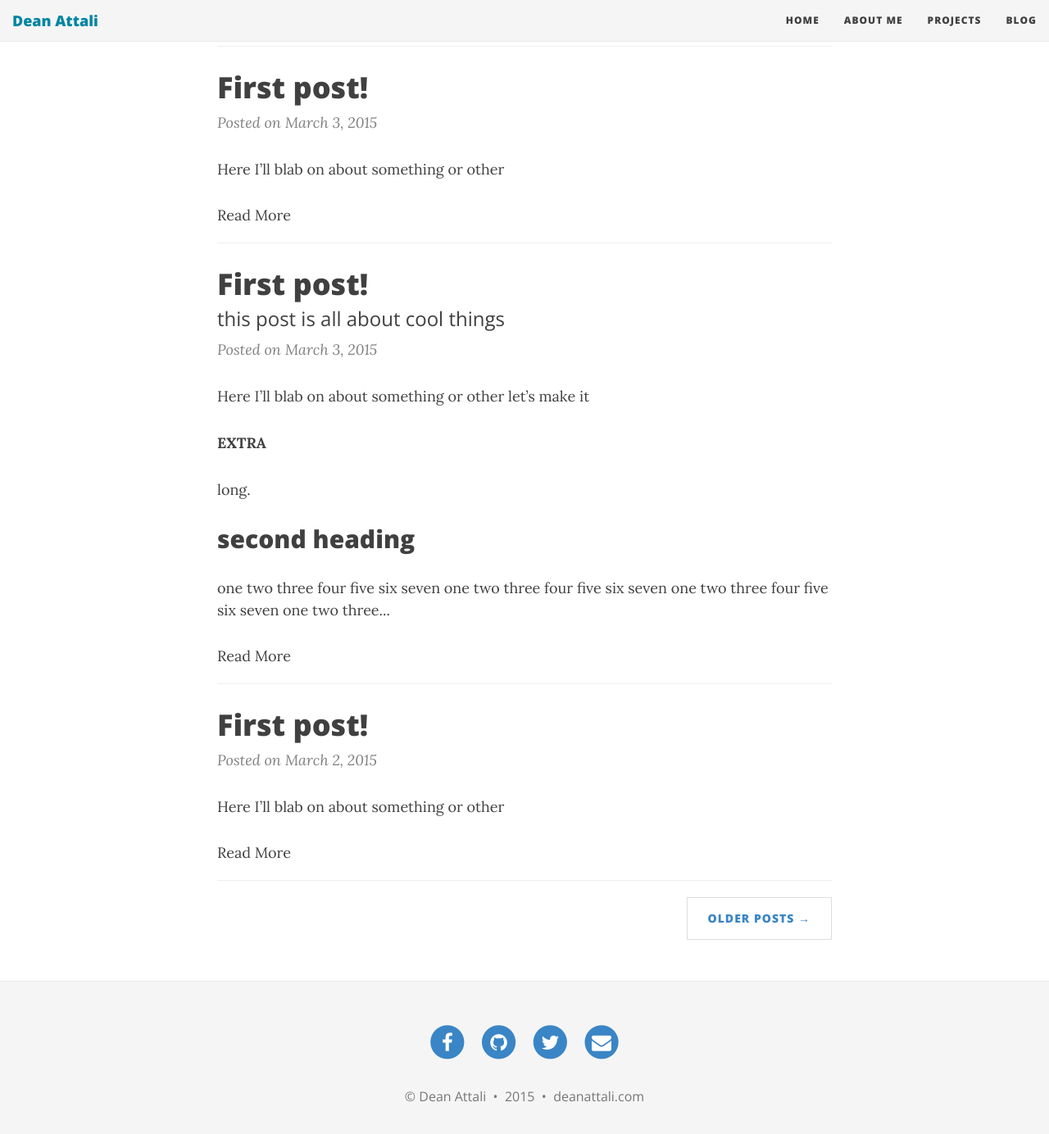
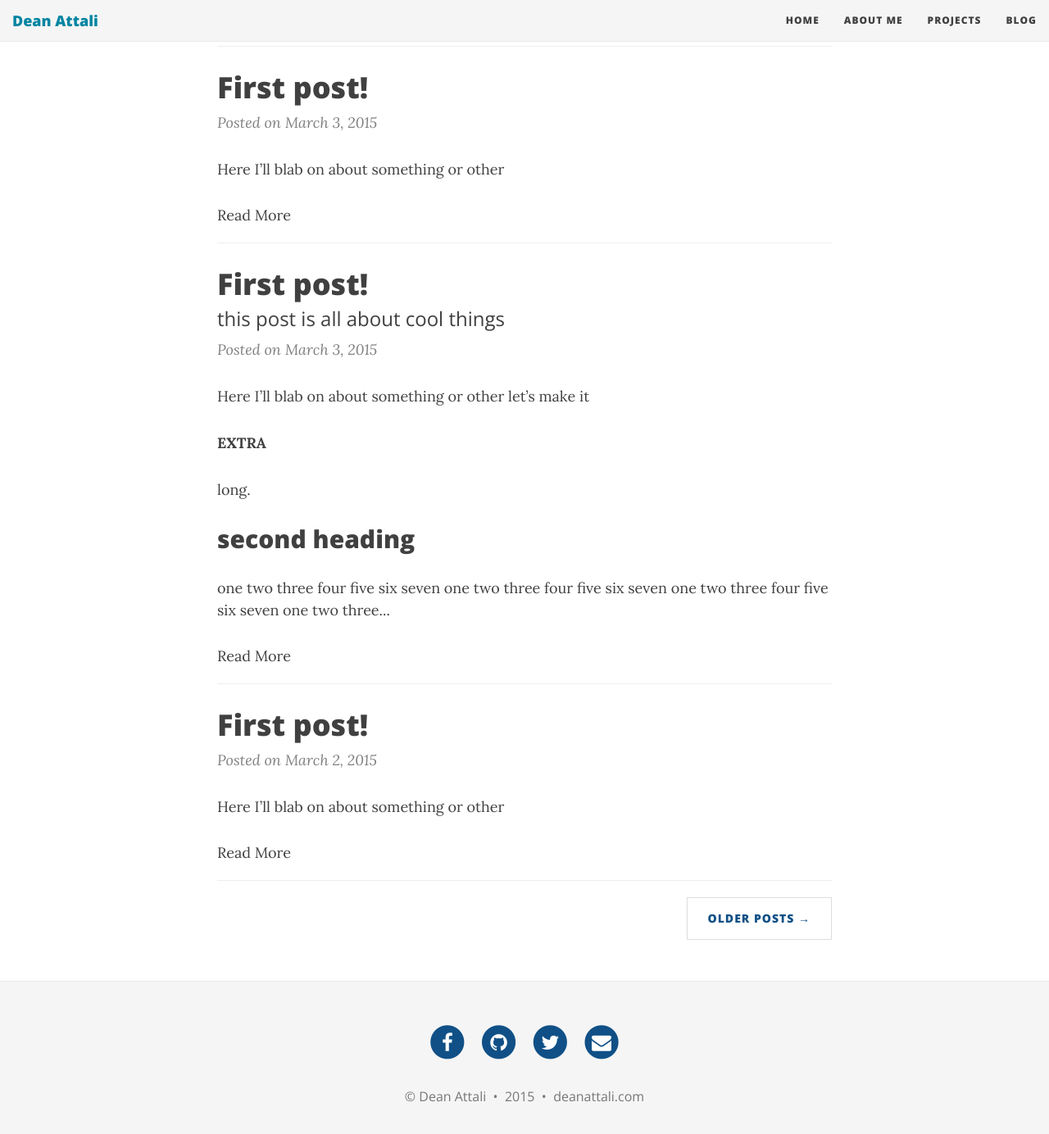
Before and after one commit to daattali/daattali.github.io, a Jekyll site: the page built from index.html, in a window 1280 px wide and 1400 px high, scrolled down 756 px. Shown: the top 1384 px of the window at 82% size. Built offline with Jekyll 4.4.1, drawn with Linux system fonts in a browser that asks for light colours; nearby versions of some CDN libraries; Markdown is read by kramdown in place of the engine named in the settings; the list of posts is cut into pages by our own code.

Commit message:
fix link colours

```diff
--- a/css/main.css
+++ b/css/main.css
@@ -22,7 +22,7 @@ h1,h2,h3,h4,h5,h6 {
   font-weight: 800;
 }
 a {
-  color: #3A85C5;
+  color: #105086;
 }
 a:hover,
 a:focus {
@@ -177,6 +177,10 @@ footer {
   font-size: 14px;
 }
 
+footer a {
+  color: #105086;
+}
+
 footer .list-inline {
   margin: 0;
   padding: 0;
@@ -237,6 +241,12 @@ header .page-heading .page-subheading {
 .post-preview a {
   text-decoration: none;
   color: #404040;
+}
+
+.post-preview a :focus,
+.post-preview a :hover {
+  text-decoration: none;
+  color: #0085a1;
 }
 
 .post-preview .post-title {
```
